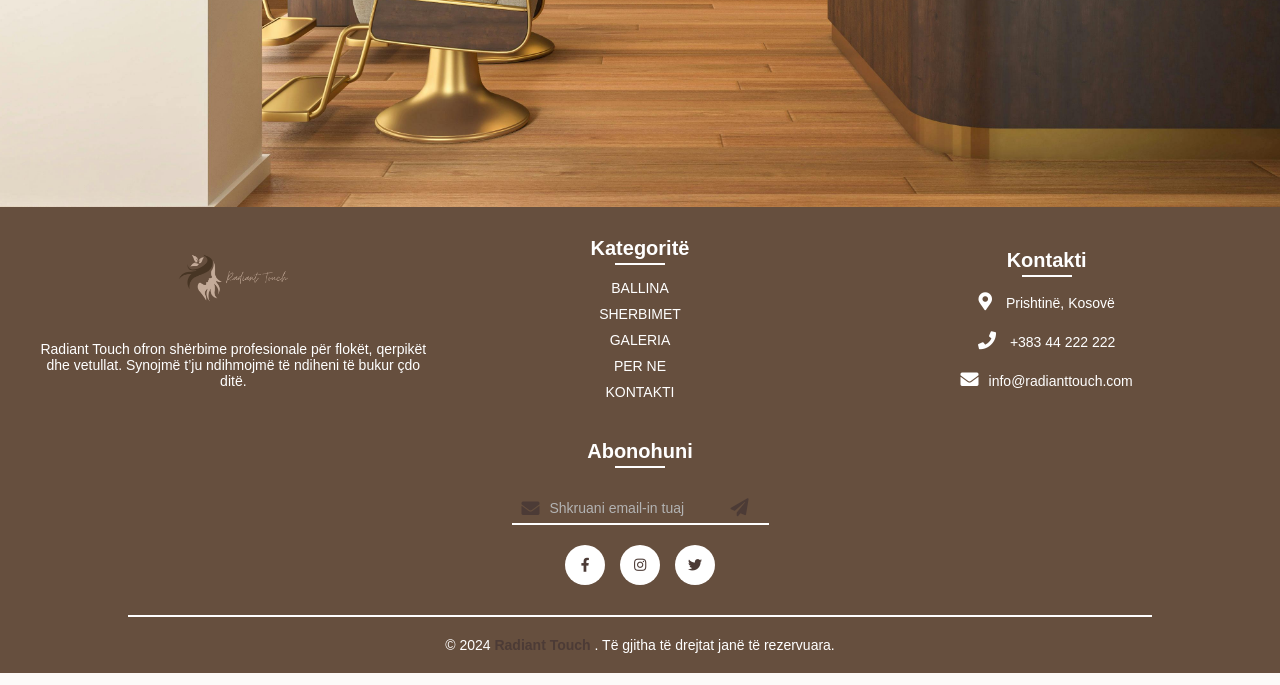
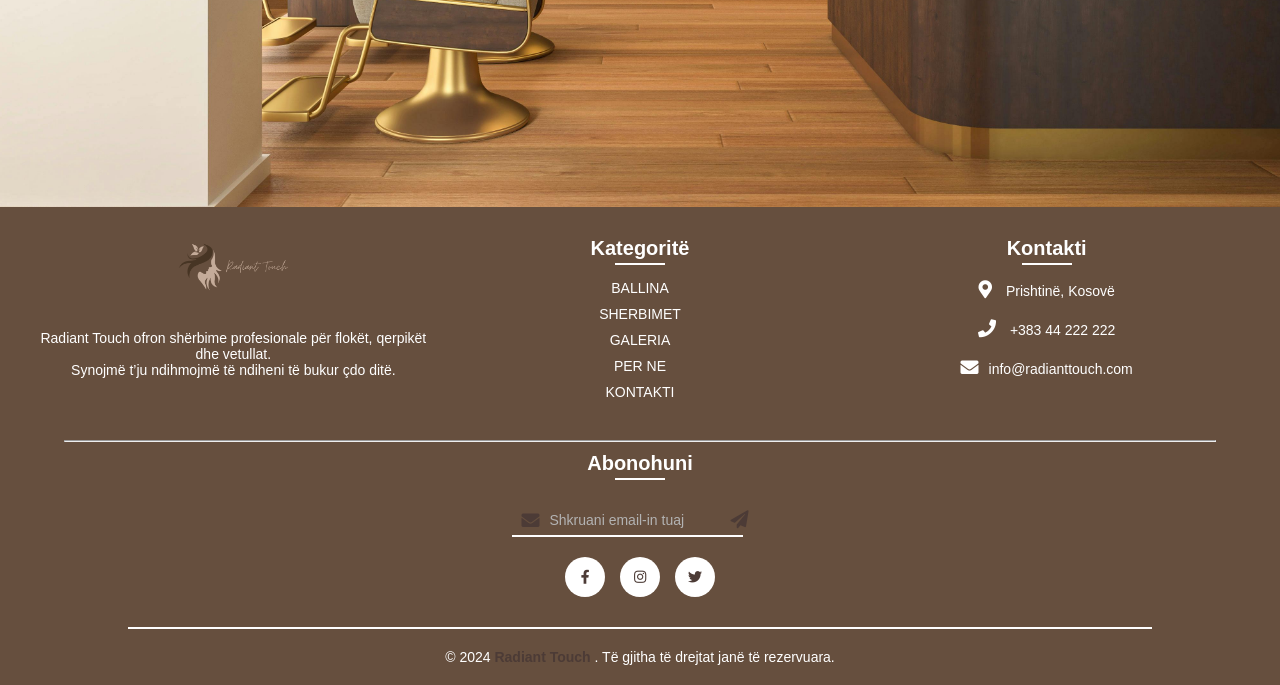
Before and after one commit to Vessa-is/UEB24_Gr19, a PHP site: page /index.html in a window 1280 px wide. Shown: the part 3517-4202 px from the top of the page. Run offline with PHP 8.4, Linux system fonts and the light colour scheme.

Commit message:
footer css
ndryshime

```diff
--- a/galeria.html
+++ b/galeria.html
@@ -73,6 +73,7 @@
       </div>
 
       </div>
+      <hr style="width: 90%;  margin: 10px auto; ">
       <div class="footer-section newsletter">
           <h3>Abonohuni</h3>
           <form action="#" method="POST">
--- a/index.html
+++ b/index.html
@@ -283,7 +283,7 @@
         <div class="footer-container">
             <div class="footer-section">
                 <img src="images/logoo2.png" class="logo1" alt="Radiant Touch Logo" >
-                <p>Radiant Touch ofron shërbime profesionale për flokët, qerpikët dhe vetullat. Synojmë t’ju ndihmojmë të ndiheni të bukur &ccedil;do ditë.</p>
+                <p>Radiant Touch ofron shërbime profesionale për flokët, qerpikët dhe vetullat. </br>Synojmë t’ju ndihmojmë të ndiheni të bukur &ccedil;do ditë.</p>
             </div>
             <div class="footer-section">
                 <h3>Kategorit&euml;</h3>
@@ -303,6 +303,7 @@
             </div>
 
             </div>
+            <hr style="width: 90%;  margin: 10px auto; ">
             <div class="footer-section newsletter">
                 <h3>Abonohuni</h3>
                 <form action="#" method="POST">
--- a/kontakti.html
+++ b/kontakti.html
@@ -514,6 +514,7 @@ function validatePhone(phone) {
                 </div>
 
                 </div>
+                <hr style="width: 90%;  margin: 10px auto; ">
                 <div class="footer-section newsletter">
                     <h3>Abonohuni</h3>
                     <form action="#" method="POST">
--- a/per_ne.html
+++ b/per_ne.html
@@ -55,6 +55,7 @@
             </div>
 
             </div>
+            <hr style="width: 90%;  margin: 10px auto; ">
             <div class="footer-section newsletter">
                 <h3>Abonohuni</h3>
                 <form action="#" method="POST">
--- a/sherbimet.html
+++ b/sherbimet.html
@@ -341,6 +341,7 @@
           </p>
         </div>
       </div>
+      <hr style="width: 90%;  margin: 10px auto; ">
       <div class="footer-section newsletter">
         <h3>Abonohuni</h3>
         <form action="#" method="POST">
--- a/style.css
+++ b/style.css
@@ -245,18 +245,16 @@ footer {
   padding: 20px 0;
   font-size: 14px;
   font-family: Arial,sans-serif;
-    flex-direction: column;
-    align-items: center;
-    text-align: center;
+
 }
 .footer-container {
   max-width: 1200px;
   margin: 0 auto;
   display: flex;
-    flex-wrap: nowrap;
+  flex-wrap: wrap;
   justify-content: space-between;
   gap: 20px;
-    align-items: center;
+  align-items: flex-start;
 }
 .logo1 {
   width: 120px;
@@ -265,7 +263,6 @@ height: auto;
 
 }
 .footer-section{
-
   text-align: center;
   flex: 1;
   min-width: 0;
@@ -335,11 +332,21 @@ height: auto;
   color: #fff;
   transform: rotate(10deg) scale(1.1);
 }
+
 .footer-section.newsletter {
+flex: 1;
 text-align: left;
 display: flex;
 flex-direction: column;
 align-items: center;
+min-width:250px ;
+}
+@media (max-width: 768px) {
+.footer-container {
+    flex-direction: column;
+    align-items: center;
+    gap: 30px;
+}
 }
 .newsletter form {
 margin-top: 10px;
@@ -351,7 +358,7 @@ align-items: center;
 border-bottom: 2px solid #fff;
 padding: 5px 10px;
 width: 100%;
-max-width: 300px;
+max-width: 90%;
 transition: border-color 0.3s ease;
 }
 
@@ -422,6 +429,7 @@ transform:  translateY(-3px) scale(1.1);
 background-color: #fff;
 color: #4c3b36;
 }
+
 .audio-container {
   position: fixed;
       bottom: 10px;
```
Lines whose indentation alone changed are shown as unchanged.
